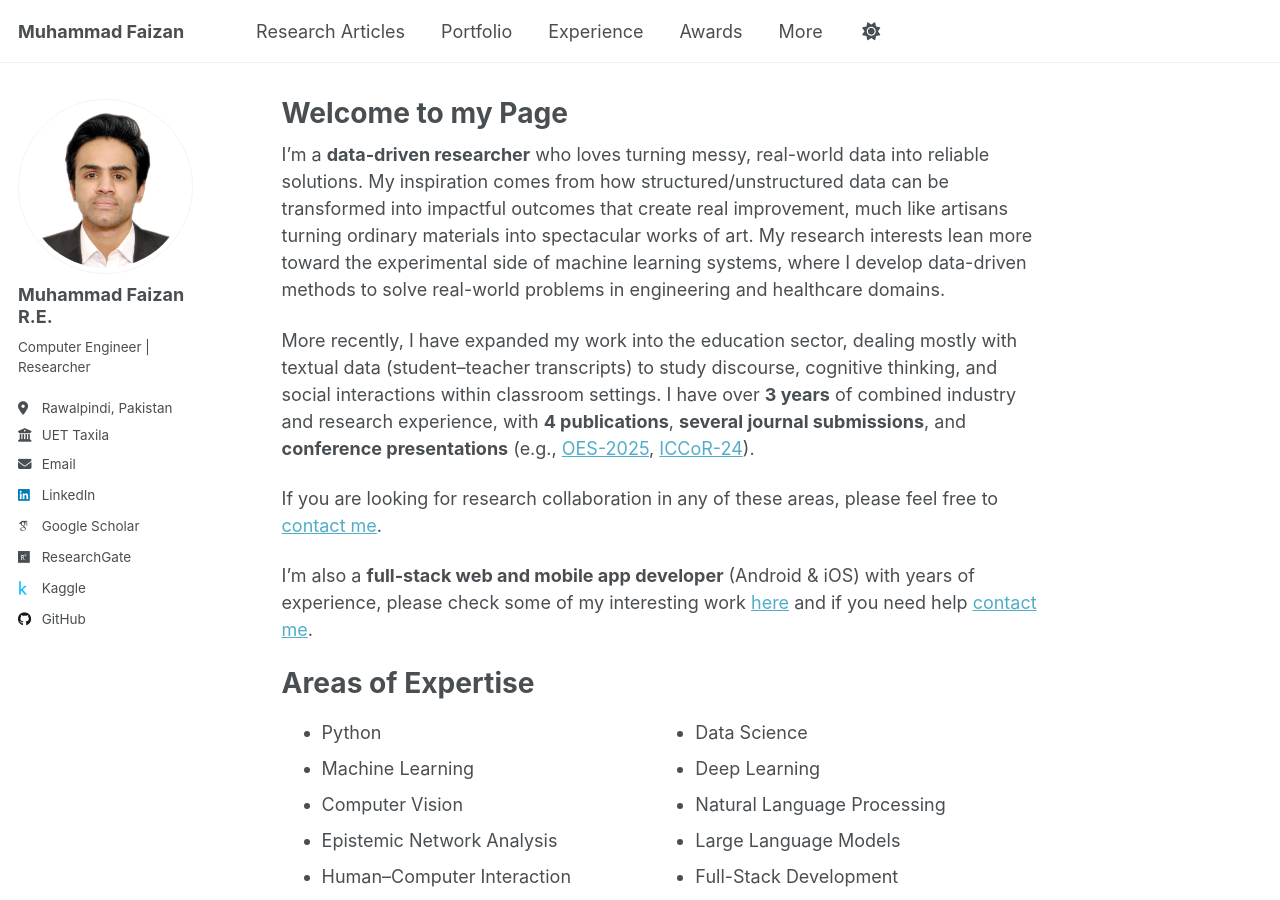
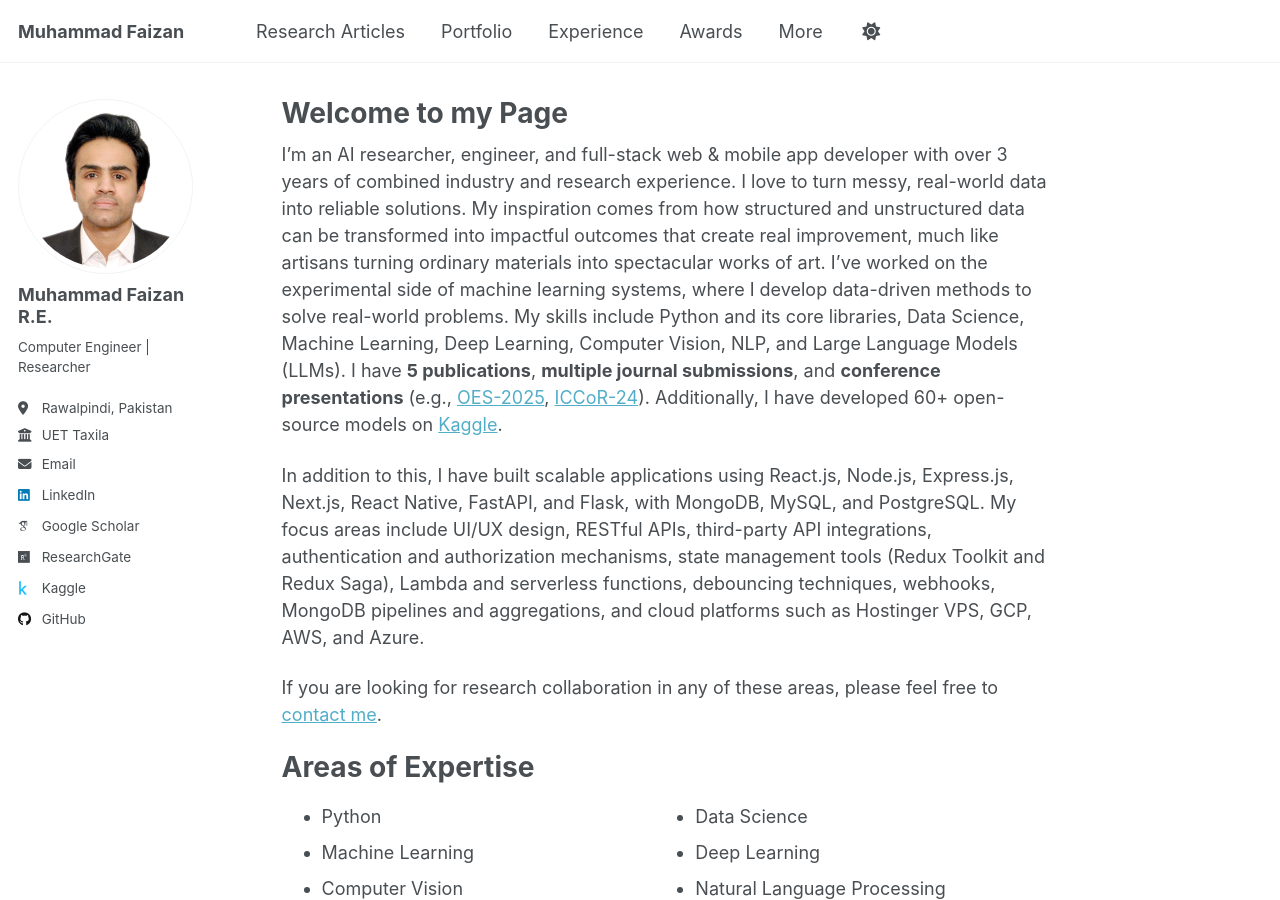
Before and after one commit to MuhammadFaizan99/MuhammadFaizan99.github.io, a Jekyll site: the page built from _pages/about.md, in a window 1280 px wide and 900 px high. Built offline with Jekyll 4.4.1, drawn with Linux system fonts in a browser that asks for light colours; some web fonts are replaced; a script that is not in the unit is left out.

Commit message:
Revise personal description and expertise areas
Updated the about section to reflect current roles and experiences, including AI research, software development skills, and publications.

```diff
--- a/_pages/about.md
+++ b/_pages/about.md
@@ -7,13 +7,11 @@ redirect_from:
   - /about.html
 ---
 
-I’m a **data-driven researcher** who loves turning messy, real-world data into reliable solutions. My inspiration comes from how structured/unstructured data can be transformed into impactful outcomes that create real improvement, much like artisans turning ordinary materials into spectacular works of art. My research interests lean more toward the experimental side of machine learning systems, where I develop data-driven methods to solve real-world problems in engineering and healthcare domains.
+I’m an AI researcher, engineer, and full-stack web & mobile app developer with over 3 years of combined industry and research experience. I love to turn messy, real-world data into reliable solutions. My inspiration comes from how structured and unstructured data can be transformed into impactful outcomes that create real improvement, much like artisans turning ordinary materials into spectacular works of art. I’ve worked on the experimental side of machine learning systems, where I develop data-driven methods to solve real-world problems. My skills include Python and its core libraries, Data Science, Machine Learning, Deep Learning, Computer Vision, NLP, and Large Language Models (LLMs). I have **5 publications**, **multiple journal submissions**, and **conference presentations** (e.g., [OES-2025](https://www.uis.no/en/research/events/technology-and-natural-sciences/2nd-olympiad-in-engineering-science-oes-2025), [ICCoR-24](https://iccor.cust.edu.pk/)). Additionally, I have developed 60+ open-source models on [Kaggle](https://www.kaggle.com/muhammadfaizan65/code).
 
-More recently, I have expanded my work into the education sector, dealing mostly with textual data (student–teacher transcripts) to study discourse, cognitive thinking, and social interactions within classroom settings. I have over **3 years** of combined industry and research experience, with **4 publications**, **several journal submissions**, and **conference presentations** (e.g., [OES-2025](https://www.uis.no/en/research/events/technology-and-natural-sciences/2nd-olympiad-in-engineering-science-oes-2025), [ICCoR-24](https://iccor.cust.edu.pk/)).
+In addition to this, I have built scalable applications using React.js, Node.js, Express.js, Next.js, React Native, FastAPI, and Flask, with MongoDB, MySQL, and PostgreSQL. My focus areas include UI/UX design, RESTful APIs, third-party API integrations, authentication and authorization mechanisms, state management tools (Redux Toolkit and Redux Saga), Lambda and serverless functions, debouncing techniques, webhooks, MongoDB pipelines and aggregations, and cloud platforms such as Hostinger VPS, GCP, AWS, and Azure.
 
 If you are looking for research collaboration in any of these areas, please feel free to [contact me](mailto:muhammadfaizandev87@gmail.com).
-
-  I’m also a **full-stack web and mobile app developer** (Android & iOS) with years of experience, please check some of my interesting work [here](https://muhammadfaizan99.github.io/portfolio/) and if you need help [contact me](mailto:muhammadfaizandev87@gmail.com).
 <!-- </div> -->
 
 Areas of Expertise
```
